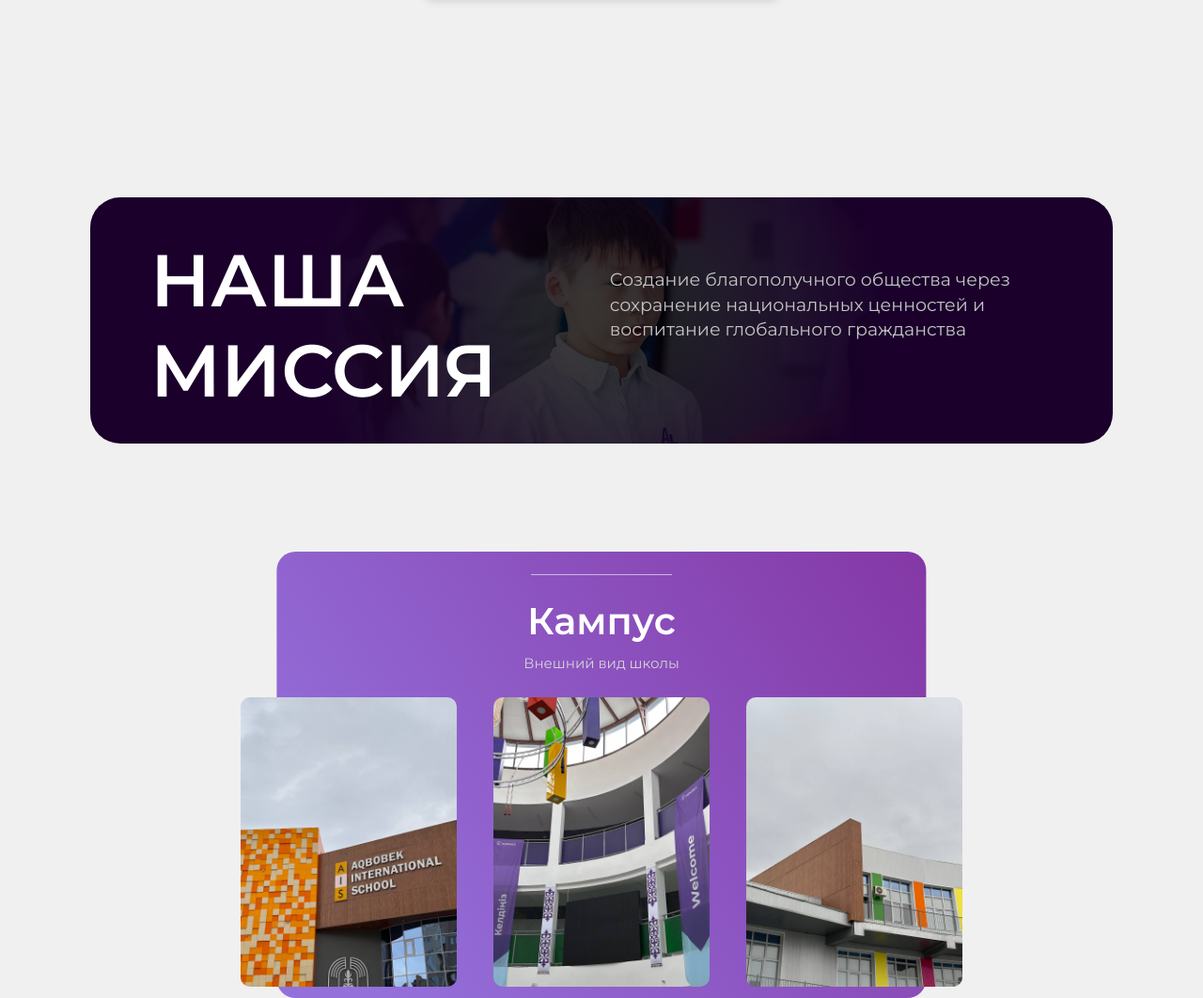
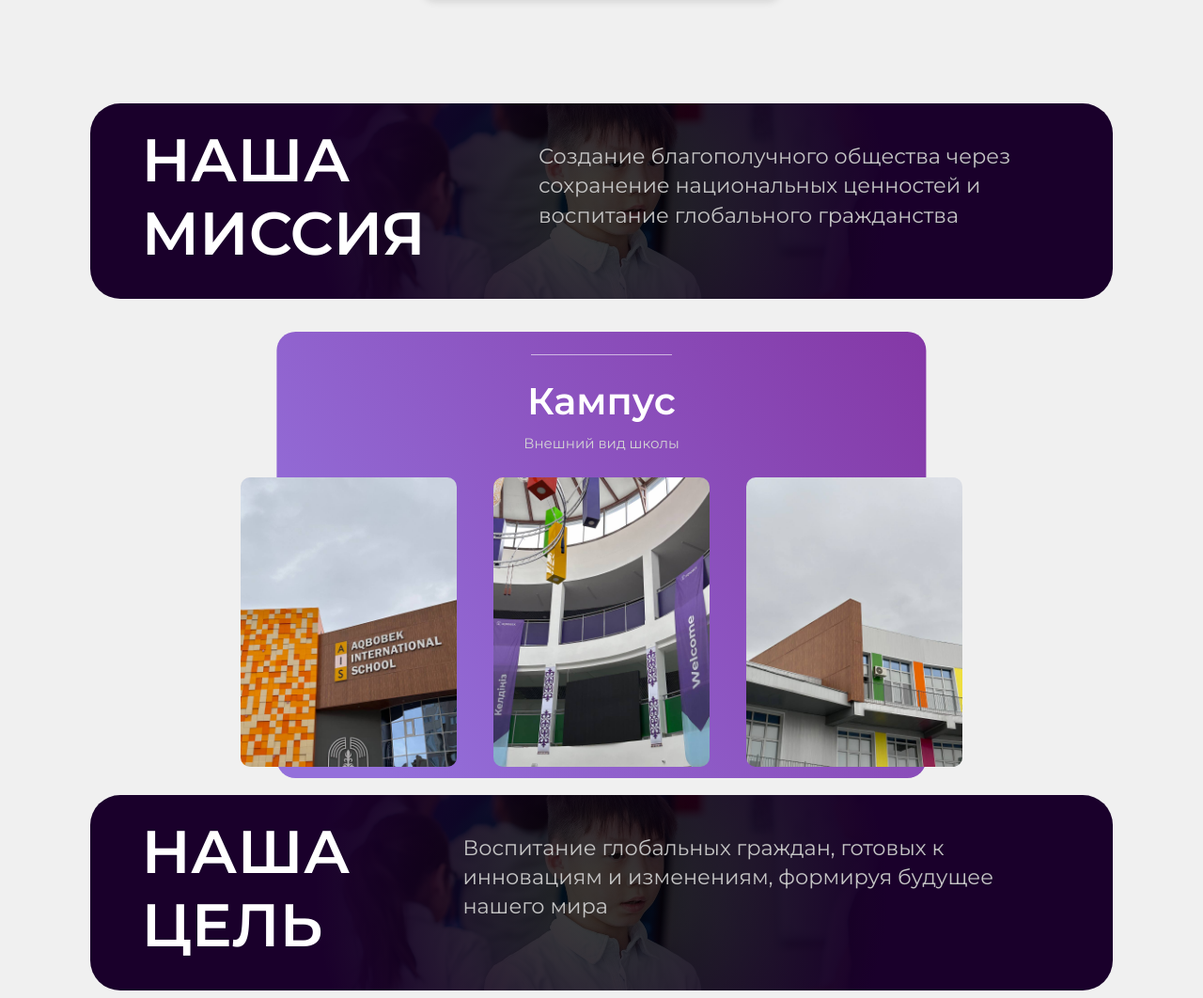
Before and after one commit to 64envy64/lastlast, a plain HTML site: page index.html in a window 1280 px wide. Shown: the part 1360-2422 px from the top of the page at 94% size. Drawn offline with nearby package versions, Linux system fonts and the light colour scheme.

Commit message:
fixmission

```diff
--- a/index.html
+++ b/index.html
@@ -154,7 +154,7 @@ $(document).ready(function(){
       </section>
       <section class="home">
       <div class="text-box">
-        <h1>HARMONY OF <span></span></h1>
+        <h1>HARMONY OF <br><span></span></h1>
         <p>Уникальная программа обучения для вашего ребенка<br>Получите качественное международное образование уже сейчас.</p>
         <a href="" class="hero-btn">ПОЛУЧИТЬ КОНСУЛЬТАЦИЮ</a>
       </div>
--- a/style.css
+++ b/style.css
@@ -941,8 +941,8 @@ transform: translateY(-5);
 /*---- pluses ----*/
 
 .pluses {
-  margin: 50px 0 50px;
-  min-height: 21vh;
+  margin: 5vh 0; /* Отступы сверху и снизу в зависимости от размера экрана */
+  min-height: 21vh; /* Минимальная высота блока */
   width: 85%;
   margin: 0 auto;
   border-radius: var(--border-radius);
@@ -955,23 +955,19 @@ transform: translateY(-5);
   justify-content: center;
   align-items: center;
   text-align: center;
-  padding: 20px 0px 20px 0;
-  margin-bottom: 80px;
-  margin-top: 100px;
+  padding: 20px 0;
 }
 
 .mission-content {
   max-width: 1000px;
-  width: 100%;
+  width: 90%; /* Ширина контента в процентах */
   display: flex;
   justify-content: space-between;
   flex-direction: column; /* Добавляем это для мобильных версий */
 }
 
 .pluses h1 {
-  margin-top: 20px;
-  margin-left: 20px; /* Уменьшение отступа слева */
-  font-size: 78px;
+  font-size: 4em; /* Используйте em для размера шрифта */
   font-weight: 600;
   color: #fff;
   margin-bottom: 10px;
@@ -981,13 +977,10 @@ transform: translateY(-5);
 .pluses p {
   text-align: left;
   color: #c4c4c4;
-  font-size: 19px;
+  font-size: 1.4em; /* Используйте em для размера шрифта */
   font-weight: 500;
-  padding: 55px 20px; /* Уменьшение отступов внутри параграфа */
+  padding: 20px; /* Используйте относительные единицы для отступов */
   line-height: 1.4;
-  margin-left: 20px; /* Отступ слева */
-  flex: 1; /* Растягиваем параграф на всю доступную ширину */
-  max-width: 500px; /* Максимальная ширина параграфа */
 }
 
 @media (max-width: 767px) {
@@ -1001,14 +994,14 @@ transform: translateY(-5);
   .pluses h1 {
     margin-top: 0px;
     margin-left: 0px;
-    font-size: 46px; /* Уменьшаем размер шрифта для мобильных версий */
+    font-size: 2.5em; /* Уменьшаем размер шрифта для мобильных версий */
     text-align: center;
-    padding-top: 10px;
+    padding-top: 15px;
     margin-bottom: 0px;
   }
   .pluses p {
-    padding: 20px;
-    font-size: 15px; /* Уменьшаем размер шрифта для мобильных версий */
+    padding: 10px;
+    font-size: 0.9em; /* Уменьшаем размер шрифта для мобильных версий */
     text-align: center;
   }
 }
```
